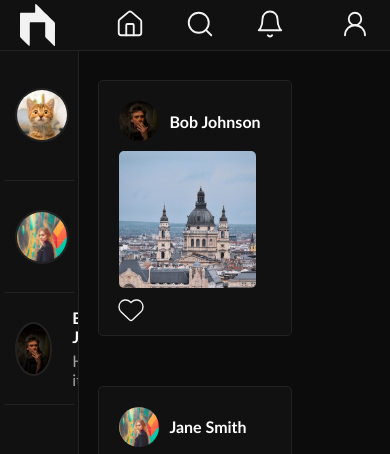
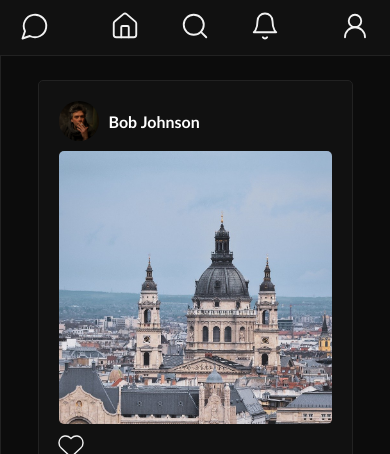
Before and after one commit to BABAROKA/mendax, a PHP site: page /home/home.html in a window 390 px wide. Shown: the top 454 px of the page. Run offline with PHP 8.4, Linux system fonts and the light colour scheme.

Commit message:
added responsive

```diff
--- a/home/home.css
+++ b/home/home.css
@@ -19,7 +19,7 @@ header {
     position: fixed;
     top: 0;
     width: 100%;
-    height: 50px;
+    height: 55px;
     display: flex;
     justify-content: space-between;
     align-items: center;
@@ -111,6 +111,21 @@ img {
     padding-left: 20px;
 }
 
+.messaging {
+    display: none;
+    margin-left: 20px;
+    background-color: var(--main-black);
+    border: none;
+}
+
+.messaging img {
+    width: 30px;
+    transition: transform 0.1s ease;
+}
+
+.messaging img:hover {
+    transform: scale(1.15);
+}
 
 body {
     background-color: var(--black);
@@ -130,6 +145,8 @@ body {
 }
 
 .post {
+    width: 520px;
+    height: auto;
     background-color: var(--main-black);
     padding: 20px;
     padding-bottom: 10px;
@@ -146,15 +163,11 @@ body {
 
 .post-content img {
     object-fit: cover;
-    width: 35vw;
-    height: 35vw;
+    width: 100%;
+    aspect-ratio: 1/1;
     border-radius: 5px;
-}
-
-.above-image {
-    position: absolute;
-    width: 35vw;
-    height: 35vw;
+    margin-left: auto;
+    margin-left: auto;
 }
 
 .post-user {
@@ -193,13 +206,14 @@ body {
     position: fixed;
     left: 0;
     bottom: 0;
-    top: 50px;
-    width: 20vw;
+    top: 55px;
+    width: 260px;
     overflow-y: scroll;
     background-color: var(--main-black);
     -ms-overflow-style: none;
     scrollbar-width: none;
     border-right: var(--secondary-black) solid 1px;
+    transition: all 0.3s ease-in;
 }
 .messages::-webkit-scrollbar{
     display: none;
@@ -296,3 +310,36 @@ body {
         transform: scale(1);
     }
 }
+
+@media only screen and (max-width: 1250px) {
+    .messages {
+        left: -260px;
+    }
+    .messaging {
+        display: block;
+    }
+    .logo {
+        display: none;
+    }
+}
+
+@media only screen and (max-width: 750px) {
+    .post {
+        width: 70vw;
+        height: auto;
+    }
+    .feed {
+        padding: 5px;
+        padding-top: 80px;
+    }
+}
+
+@media only screen and (max-width: 450px) {
+    /* .post {
+        width: 100vw;
+    } */
+    .feed {
+        padding: 5px;
+        padding-top: 80px;
+    }
+}
--- a/home/home.html
+++ b/home/home.html
@@ -7,6 +7,7 @@
     </head>
     <header>
         <img draggable="false" class="logo" src="../data/images/logo-white.svg" alt="Logo">
+        <button class="messaging" onclick="showMessages()"><img draggable="false" src="../data/images/messages-white.svg" alt="Messages"></button>
         <nav class="nav-main">
             <ul class="nav-container">
                 <li><a href="home.html"><img draggable="false" src="../data/images/home-white.svg" alt="Home"></a></li>
@@ -21,7 +22,7 @@
     </header>
     <body>
         <div class="home">
-            <div class="messages">
+            <div class="messages" id="messages">
                 <ul>
                     <li>
                         <div class="user-info">
--- a/home/home.js
+++ b/home/home.js
@@ -30,3 +30,12 @@ function like(like) {
     like.children[0].children[0].style.animation = "like 0.2s ease-out forwards";
     isLike[like.id] = true;
 }
+
+function showMessages() {
+    const messages = document.getElementById("messages");
+    if (messages.style.left == "0px"){
+        messages.style.left = "-260px";
+        return;
+    }
+    messages.style.left = "0px"
+}
```
Also changed, not shown: data/images/messages-white.svg (added), data/images/messages.svg (added).
